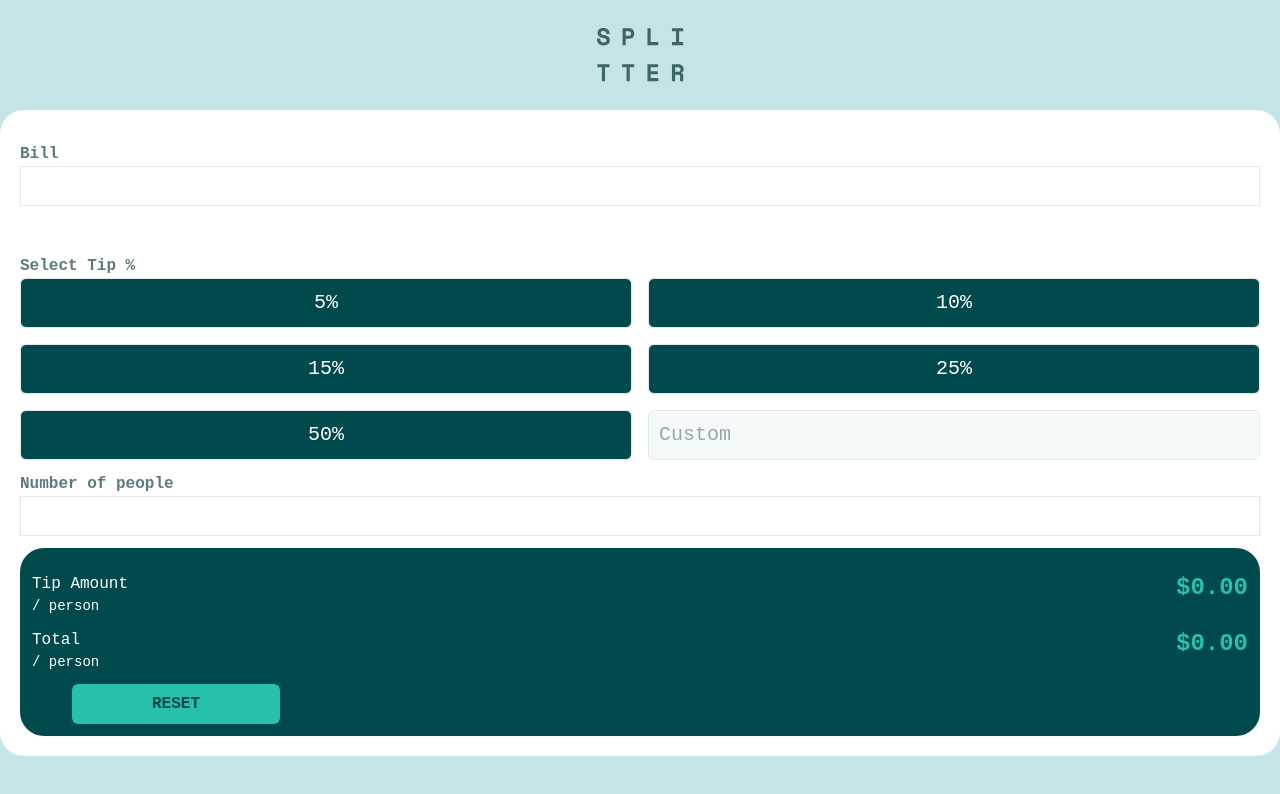
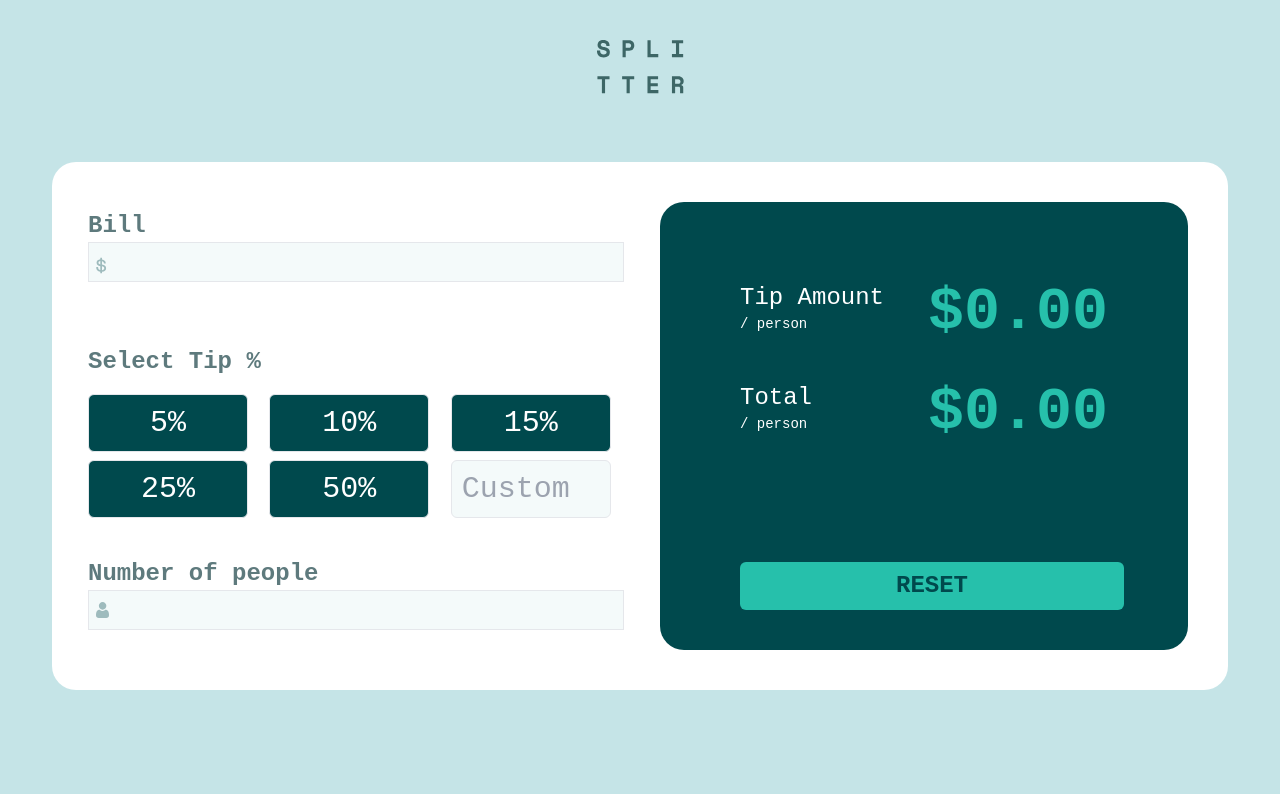
Before and after one commit to Kennedy1-svg/KenTipCalculator, a plain HTML site: page index.html in a window 1280 px wide. Drawn offline with nearby package versions, Linux system fonts and the light colour scheme.

Commit message:
Desktop design done

```diff
--- a/index.html
+++ b/index.html
@@ -48,65 +48,72 @@
 
 
 </head>
-<body class="bg-light-gray-cyan font-mono">
+<body class="bg-light-gray-cyan font-mono lg:flex flex-col justify-center items-center lg:text-2xl lg:p-3">
 
-    <img src="/images/logo.svg" class="mx-auto my-7" alt="logo">
+  <img src="/images/logo.svg" class="mx-auto my-7" alt="logo">
+    <main class="bg-white p-5  rounded-3xl lg:grid grid-cols-2 lg:m-10">
 
-    <main class="bg-white p-5  rounded-3xl">
-        <section>
 
-            <div class="my-3 ">
+        <section class="lg:p-4">
+
+            <div class="my-3 relative ">
                 <p class="font-semibold text-dark-grey-cyan">Bill</p>
-               <input type="number" class=" border w-full h-10 text-right p-2 text-xl text-very-dark-cyan"  id="bill" >
+                <span>
+                  <img class = "absolute bottom-4 left-2" src="./images/icon-dollar.svg" alt="dollar icon">
+                </span>
+               <input type="number" class=" border bg-light-grey-cyan w-full h-10 text-right p-2 text-xl text-very-dark-cyan font-bold lg:text-2xl lg:h-50 lg:mb-2"  id="bill" >
             </div>
 
 
             <br>
              <div class="my-3">
-                <p class="font-semibold text-dark-grey-cyan">Select Tip %</p>
+                <p class="font-semibold text-dark-grey-cyan lg:mb-4">Select Tip %</p>
 
-                <div class="grid grid-cols-2 gap-4">
-                <button class="five border p-2.5 rounded-md bg-very-dark-cyan text-white text-xl"  >5%</button>
-               <button class="ten border p-2.5 rounded-md bg-very-dark-cyan text-white text-xl">10%</button>
-                <button class="fift border p-2.5 rounded-md bg-very-dark-cyan text-white text-xl">15%</button>
-              <button class="twent border p-2.5 rounded-md bg-very-dark-cyan text-white text-xl">25%</button>
-               <button class="fifty border p-2.5 rounded-md bg-very-dark-cyan text-white text-xl">50%</button>
-               <input type="number" class="custom border p-2.5 rounded-md bg-light-grey-cyan text-xl text-very-dark-cyan" placeholder="Custom">
+                <div class="grid grid-cols-2 gap-4 lg:gap-2 lg:grid-cols-3">
+                <button class="five border p-2.5 rounded-md bg-very-dark-cyan text-white text-xl  hover:bg-strong-cyan hover:text-very-dark-cyan lg:w-40 lg:text-3xl"  >5%</button>
+               <button class="ten border p-2.5 rounded-md bg-very-dark-cyan text-white text-xl hover:bg-strong-cyan hover:text-very-dark-cyan lg:w-40 lg:text-3xl">10%</button>
+                <button class="fift border p-2.5 rounded-md bg-very-dark-cyan text-white text-xl hover:bg-strong-cyan hover:text-very-dark-cyan lg:w-40 lg:text-3xl">15%</button>
+              <button class="twent border p-2.5 rounded-md bg-very-dark-cyan text-white text-xl hover:bg-strong-cyan hover:text-very-dark-cyan lg:w-40 lg:text-3xl">25%</button>
+               <button class="fifty border p-2.5 rounded-md bg-very-dark-cyan text-white text-xl hover:bg-strong-cyan hover:text-very-dark-cyan lg:w-40 lg:text-3xl">50%</button>
+               <input type="number" class="custom border p-2.5 rounded-md bg-light-grey-cyan text-xl text-very-dark-cyan lg:w-40 lg:text-3xl" placeholder="Custom">
                 </div>
 
              </div>
 
 
 
-             <div class="my-3">
+             <div class="my-3 relative lg:mt-10">
                 <p class="font-semibold text-dark-grey-cyan">Number of people</p>
-              <input type="number" class="people border block w-full h-10 text-right p-2 text-xl text-very-dark-cyan" >
-             </div>
+                <span>
+                 <img class=" absolute bottom-3 left-2" src="./images/icon-person.svg" alt="dollar icon">
+                </span>
+               <input type="number" class="people border bg-light-grey-cyan block w-full h-10 text-right p-2 text-xl text-very-dark-cyan font-bold lg:text-2xl lg:h-50" >
+              </div>
 
 
         </section>
 
 
-      <section class="bg-very-dark-cyan text-white p-3 rounded-3xl">
-        <div class="flex my-3 justify-between">
+      <section class="bg-very-dark-cyan text-white p-3 rounded-3xl lg:p-10 lg:m-5">
+        <div class="flex my-3 justify-between lg:m-10">
             <div>
                 <h2>Tip Amount</h2>
                 <h3 class=" text-sm">/ person</h3>
             </div>
-            <div class="tipper text-strong-cyan font-bold text-2xl">$0.00</div>
+            <div class="tipper text-strong-cyan font-bold text-2xl lg:text-6xl">$0.00</div>
 
         </div>
 
-        <div class="flex my-3 justify-between">
+        <div class="flex my-3 justify-between lg:m-10">
             <div>
                 <h2>Total</h2>
                 <h3 class="text-sm">/ person</h3>
             </div>
-            <div class="billper text-strong-cyan font-bold text-2xl">$0.00</div>
+            <div class="billper text-strong-cyan font-bold text-2xl lg:text-6xl">$0.00</div>
         </div>
 
 
-        <input type="submit" class="reset rounded-md font-bold w-52 bg-strong-cyan text-center text-very-dark-cyan p-2 mx-10" value="RESET">
+        <input type="submit" class="reset rounded-md font-bold w-52 bg-strong-cyan text-center text-very-dark-cyan p-2 mx-10 lg:mt-20 lg:w-96 lg:h-70" value="RESET">
       </section>
 
     </main>
```
